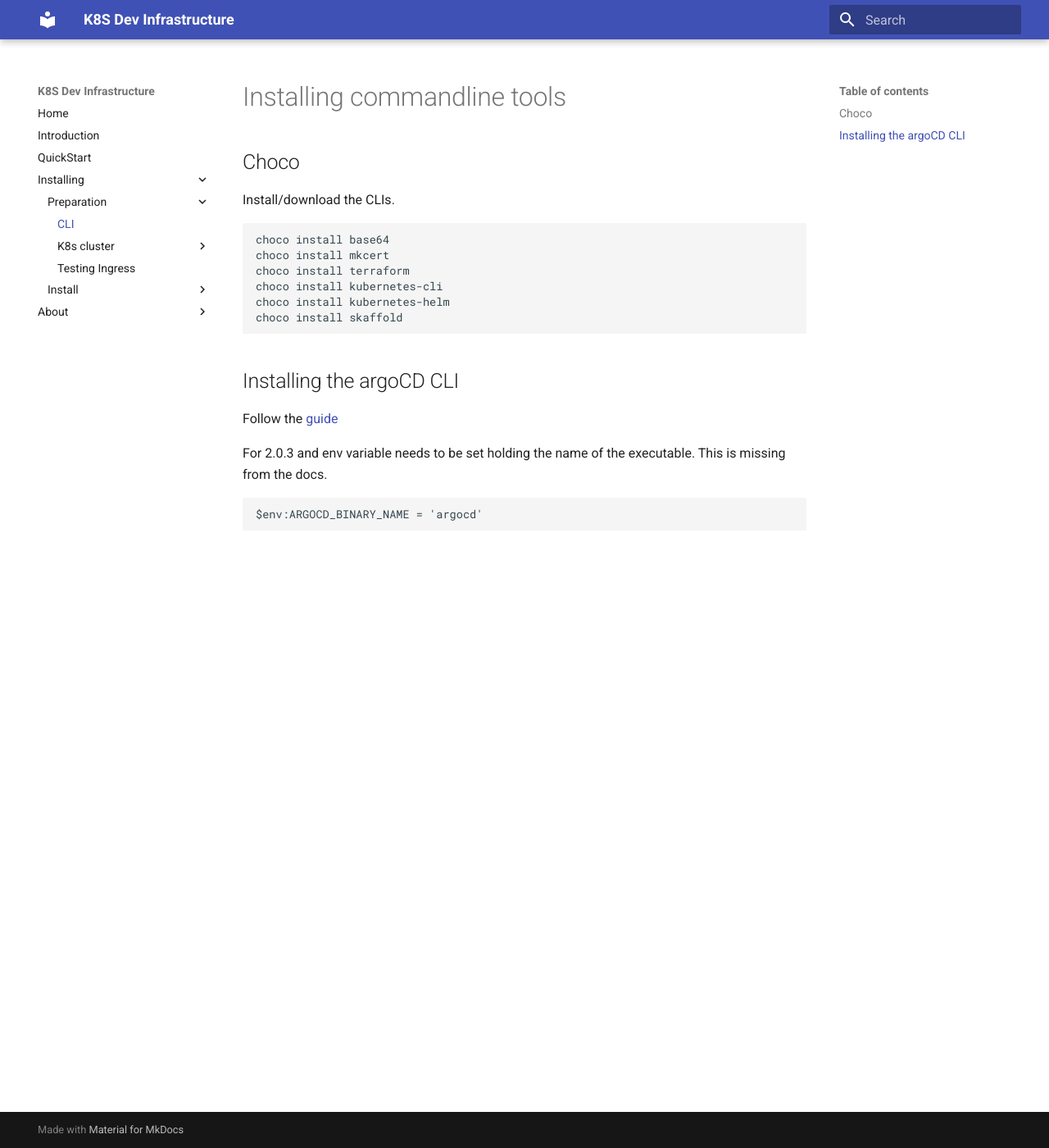
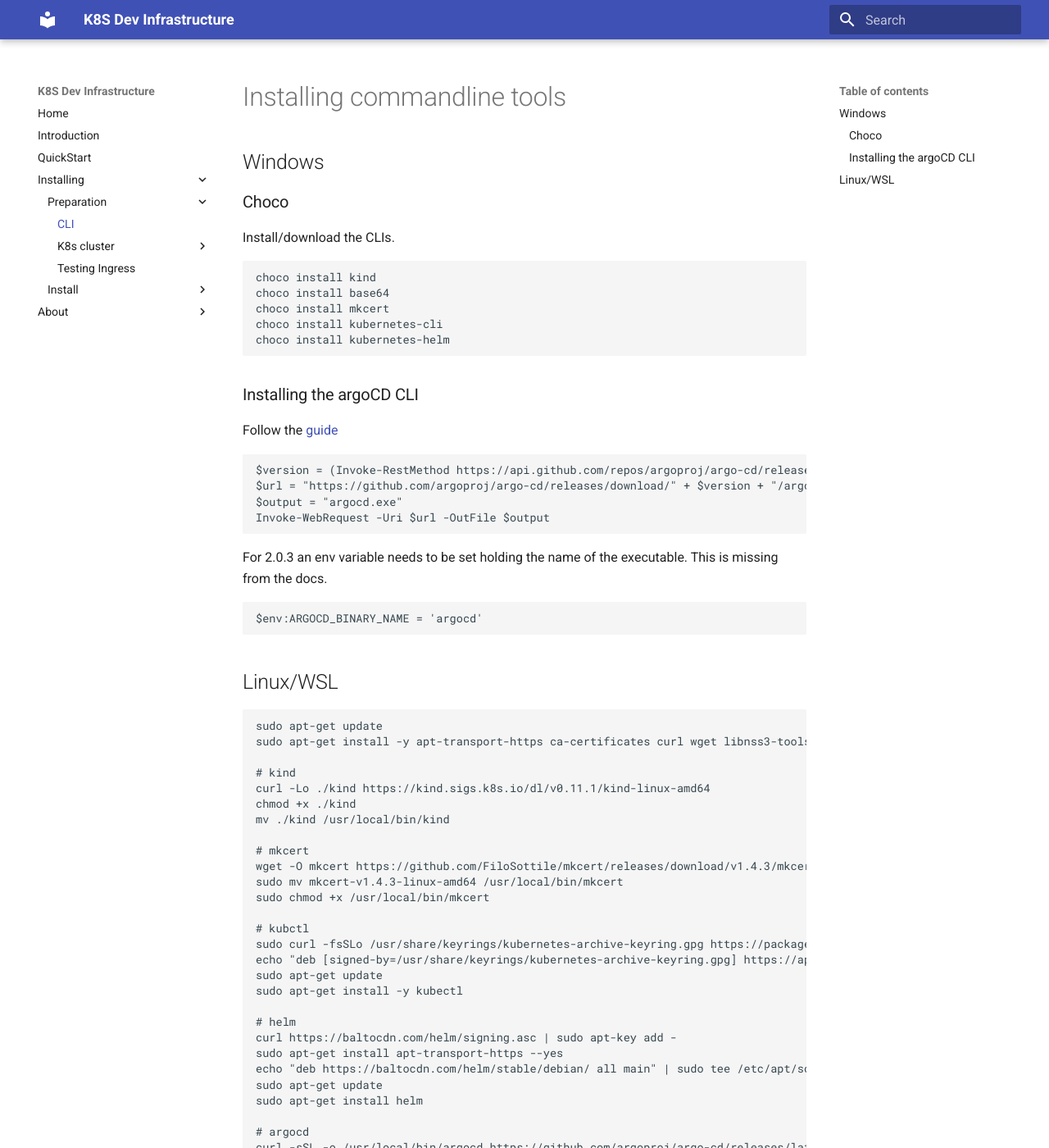
Before and after one commit to bravecobra/k8s-dev-infrastructure, an MkDocs documentation site: the page built from docs/preparation/cli.md, in a window 1280 px wide and 1400 px high. Shown: the whole window at 82% size. Built offline with MkDocs 1.6.1 and Material for MkDocs 9.7.7, drawn with Linux system fonts in a browser that asks for light colours; some of the changed text lies outside the part shown.

Commit message:
Updated docs

````diff
--- a/docs/preparation/cli.md
+++ b/docs/preparation/cli.md
@@ -1,24 +1,66 @@
 # Installing commandline tools
 
-## Choco
+## Windows
+
+### Choco
 
 Install/download the CLIs.
 
 ```powershell
+choco install kind
 choco install base64
 choco install mkcert
-choco install terraform
 choco install kubernetes-cli
 choco install kubernetes-helm
-choco install skaffold
 ```
 
-## Installing the argoCD CLI
+### Installing the argoCD CLI
 
 Follow the [guide](https://argoproj.github.io/argo-cd/cli_installation/)
 
-For 2.0.3 and env variable needs to be set holding the name of the executable. This is missing from the docs.
+```powershell
+$version = (Invoke-RestMethod https://api.github.com/repos/argoproj/argo-cd/releases/latest).tag_name
+$url = "https://github.com/argoproj/argo-cd/releases/download/" + $version + "/argocd-windows-amd64.exe"
+$output = "argocd.exe"
+Invoke-WebRequest -Uri $url -OutFile $output
+```
+
+For 2.0.3 an env variable needs to be set holding the name of the executable. This is missing from the docs.
 
 ```powershell
 $env:ARGOCD_BINARY_NAME = 'argocd'
 ```
+
+## Linux/WSL
+
+```bash
+sudo apt-get update
+sudo apt-get install -y apt-transport-https ca-certificates curl wget libnss3-tools cl-base64
+
+# kind
+curl -Lo ./kind https://kind.sigs.k8s.io/dl/v0.11.1/kind-linux-amd64
+chmod +x ./kind
+mv ./kind /usr/local/bin/kind
+
+# mkcert
+wget -O mkcert https://github.com/FiloSottile/mkcert/releases/download/v1.4.3/mkcert-v1.4.3-linux-amd64
+sudo mv mkcert-v1.4.3-linux-amd64 /usr/local/bin/mkcert
+sudo chmod +x /usr/local/bin/mkcert
+
+# kubctl
+sudo curl -fsSLo /usr/share/keyrings/kubernetes-archive-keyring.gpg https://packages.cloud.google.com/apt/doc/apt-key.gpg
+echo "deb [signed-by=/usr/share/keyrings/kubernetes-archive-keyring.gpg] https://apt.kubernetes.io/ kubernetes-xenial main" | sudo tee /etc/apt/sources.list.d/kubernetes.list
+sudo apt-get update
+sudo apt-get install -y kubectl
+
+# helm
+curl https://baltocdn.com/helm/signing.asc | sudo apt-key add -
+sudo apt-get install apt-transport-https --yes
+echo "deb https://baltocdn.com/helm/stable/debian/ all main" | sudo tee /etc/apt/sources.list.d/helm-stable-debian.list
+sudo apt-get update
+sudo apt-get install helm
+
+# argocd
+curl -sSL -o /usr/local/bin/argocd https://github.com/argoproj/argo-cd/releases/latest/download/argocd-linux-amd64
+chmod +x /usr/local/bin/argocd
+```
````
Also changed, not shown: docs/preparation/kind.md (+6 -0 lines).
